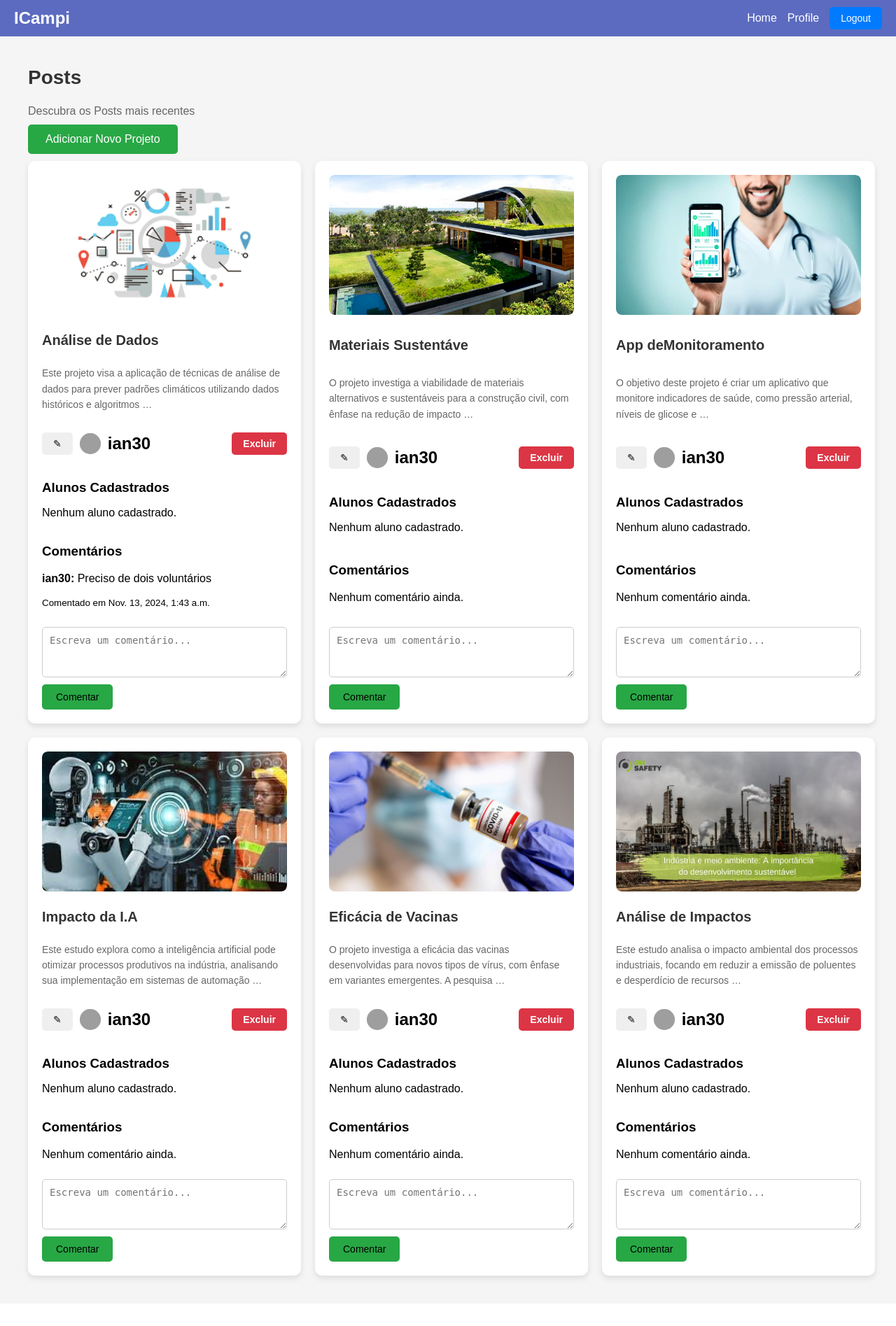
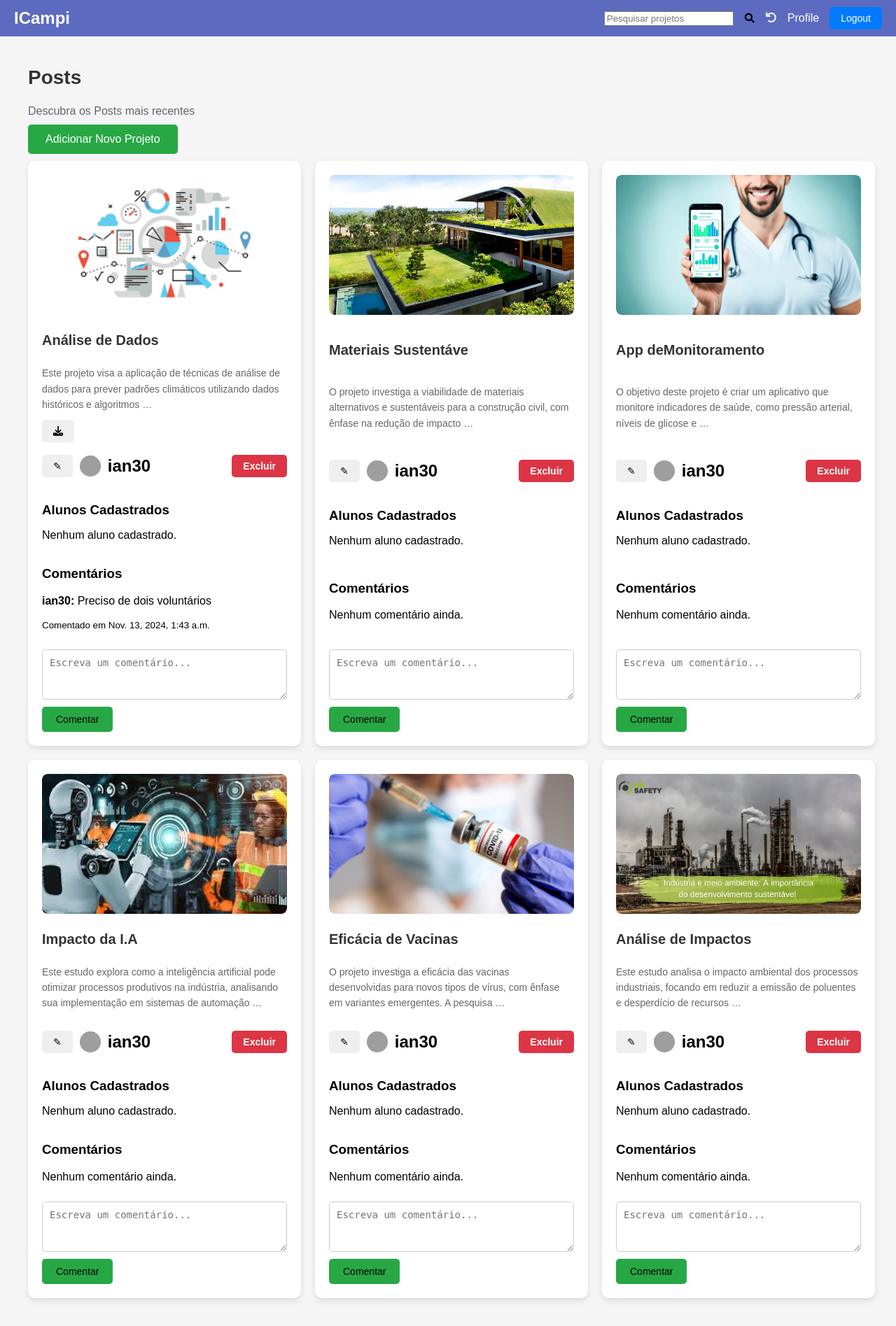
Before and after one commit to KaliRodri/IniCampi, a Django app: page / in a window 1280 px wide. Shown: the whole page at 70% size. Before the commit the page ends 1832 px from the top, so only its background shows below. Run offline with Django 5.2, Linux system fonts and the light colour scheme; a user stored in the database is signed in; data comes from the database, SQL or seed files in the repository; both versions use the stored data as it was after the commit; data that the repository does not hold is empty; grey boxes are pictures that could not be loaded.

Commit message:
Feed Update

```diff
--- a/feed/forms.py
+++ b/feed/forms.py
@@ -16,7 +16,7 @@ class CommentForm(forms.ModelForm):
 class ProjectForm(forms.ModelForm):
     class Meta:
         model = Project
-        fields = ['title', 'body', 'calendar', 'image']
+        fields = ['title', 'body', 'calendar', 'image', 'pdf_file']  # Inclui pdf_file
         widgets = {
             'title': forms.TextInput(attrs={
                 'class': 'form-field',
@@ -34,11 +34,14 @@ class ProjectForm(forms.ModelForm):
             'image': forms.ClearableFileInput(attrs={
                 'class': 'form-field',
             }),
+            'pdf_file': forms.ClearableFileInput(attrs={  # Adiciona o campo para PDF
+                'class': 'form-field',
+            }),
         }
         labels = {
             'title': '',  # Oculta o rótulo do campo 'title'
-            'body':'',
-            'calendar':'',
-            'image':'',
-
+            'body': '',
+            'calendar': '',
+            'image': 'Foto da IC',
+            'pdf_file': 'Ementa do IC',  # Oculta o rótulo do campo 'pdf_file'
         }
--- a/feed/models.py
+++ b/feed/models.py
@@ -11,7 +11,7 @@ class Profile(models.Model):
         ('teacher', 'Teacher'),
     )
     user = models.OneToOneField(User, on_delete=models.CASCADE)
-    role = models.CharField(max_length=7, choices=ROLE_CHOICES)
+    role = models.CharField(max_length=7, choices=ROLE_CHOICES, default='student')
     matricula = models.CharField(max_length=9, validators=[MinLengthValidator(9)], unique=False)
     summary = models.TextField(max_length=500, help_text="Descreva seus conhecimentos aqui")
     profile_image = models.ImageField(upload_to='profile_images/', blank=True, null=True)
@@ -27,7 +27,8 @@ class Project(models.Model):
     calendar = models.DateField(null=True, blank=True)
     author = models.ForeignKey(Profile, limit_choices_to={'role': 'teacher'}, on_delete=models.CASCADE, null=True, blank=True)
     students = models.ManyToManyField(Profile, related_name='joined_projects', limit_choices_to={'role': 'student'}, blank=True)
-    image = models.ImageField(upload_to ='project_images/', null=True, blank=True)
+    image = models.ImageField(upload_to='project_images/', null=True, blank=True)
+    pdf_file = models.FileField(upload_to='project_pdfs/', null=True, blank=True)  # Campo para o PDF
 
     def __str__(self):
         return self.title
--- a/feed/templates/feed/feed.html
+++ b/feed/templates/feed/feed.html
@@ -7,12 +7,22 @@
     {% load static %}
     <link rel="stylesheet" href="{% static 'css/style.css' %}">
     <link rel="stylesheet" href="{% static 'css/feed.css' %}">
+    <link href="https://cdnjs.cloudflare.com/ajax/libs/font-awesome/6.0.0-beta3/css/all.min.css" rel="stylesheet">
+
 </head>
 <body>
     <header>
         <h1>ICampi</h1>
         <nav>
-            <a href=" ">Home</a>
+            <form method="get" action="." style="display: flex; align-items: center;">
+                <input type="text" name="q" value="{{ query }}" placeholder="Pesquisar projetos">
+                <button type="submit" style="background: none; border: none; cursor: pointer;">
+                    <i class="fas fa-search"></i>
+                </button>
+                <a href="{% url 'home' %}" class="clear-search-btn"><i class="fa fa-undo" aria-hidden="true"></i>
+                </a>
+
+            </form>
             <a href="{% url 'profile' %}">Profile</a>
             <form class="logout-form" action="{% url 'logout' %}" method="post">
                 {% csrf_token %}
@@ -46,7 +56,12 @@
 
                     <h2 class="project-title">{{ project.title }}</h2>
                     <p class="project-body">{{ project.body|truncatewords:20 }}</p> <!-- Trunca o texto para caber no layout -->
-
+                    {% if project.pdf_file %}
+                    <a href="{{ project.pdf_file.url }}" target="_blank" download>
+                        <button type="button"><i class="fa fa-download" aria-hidden="true"></i>
+                        </button>
+                    </a>
+                {% endif %}
                     <div class="project-footer">
                         <div class="project-footer-content">
                             <div class="author-info">
--- a/feed/views.py
+++ b/feed/views.py
@@ -7,6 +7,8 @@ from .models import Project, Comment
 from .forms import CommentForm
 from .forms import ProjectForm
 from django.http import Http404
+from django.db.models import Q
+
 
 @login_required
 def add_project(request):
@@ -32,9 +34,22 @@ class ProjectListView(LoginRequiredMixin, generic.ListView):
     context_object_name = 'projects'
     login_url = '/accounts/login/'
 
+    def get_queryset(self):
+        queryset = super().get_queryset()
+        query = self.request.GET.get('q')  # Captura o parâmetro de pesquisa na URL
+        if query:
+            # Filtra projetos com base no título, corpo ou autor
+            queryset = queryset.filter(
+                Q(title__icontains=query) |
+                Q(body__icontains=query) |
+                Q(author__user__username__icontains=query)
+            ).distinct()
+        return queryset
+
     def get_context_data(self, **kwargs):
         context = super().get_context_data(**kwargs)
         context['comment_form'] = CommentForm()  # Inclui o formulário de comentário no contexto
+        context['query'] = self.request.GET.get('q', '')  # Inclui a query no contexto para o formulário de pesquisa
         return context
 
 # Função para adicionar comentários diretamente no feed
--- a/user_account/templates/account/profile.html
+++ b/user_account/templates/account/profile.html
@@ -12,8 +12,7 @@
     <header>
         <div class="logo">ICampi</div>
         <nav>
-            <a href="/">Home</a>
-            <a href="/profile">Perfil</a>
+            <a href="{% url 'home' %}">Home</a>
             <form class="logout-form" action="{% url 'logout' %}" method="post">
                 {% csrf_token %}
                 <button type="submit">Logout</button>
```
Also changed, not shown: db.sqlite3, feed/migrations/0014_alter_profile_role.py (added), feed/migrations/0015_project_pdf_file.py (added), 1 other file.
